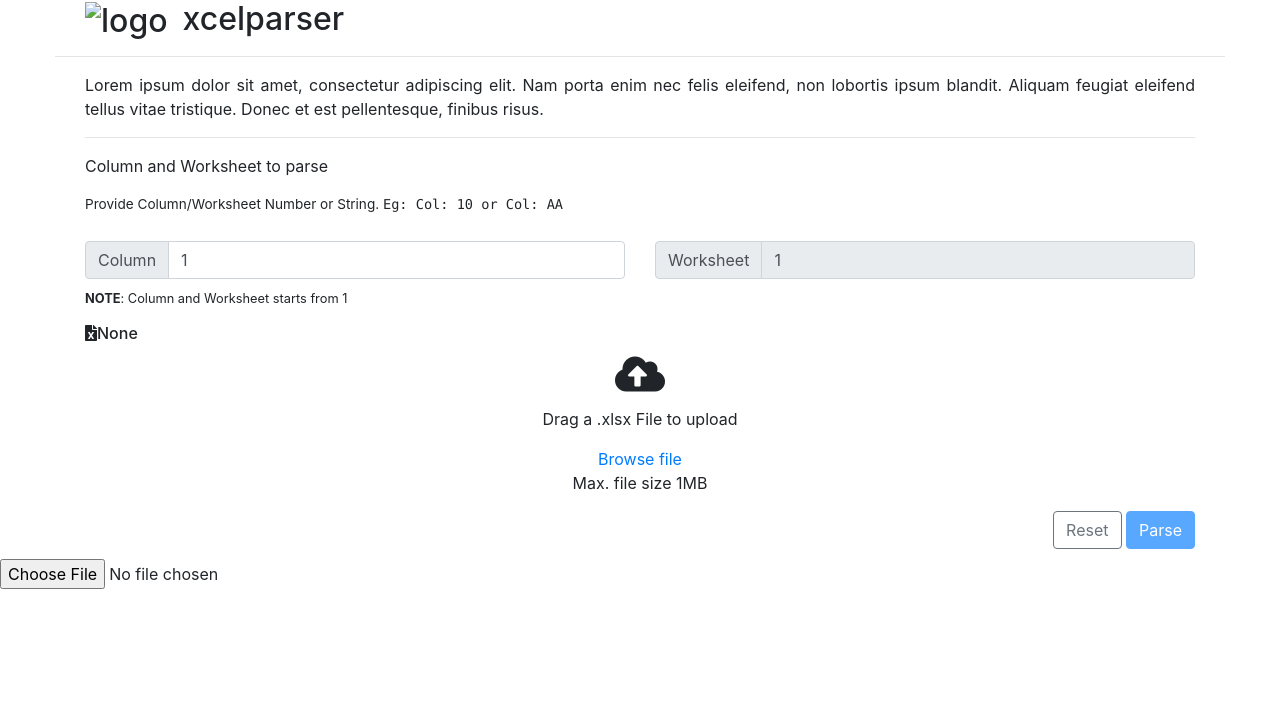
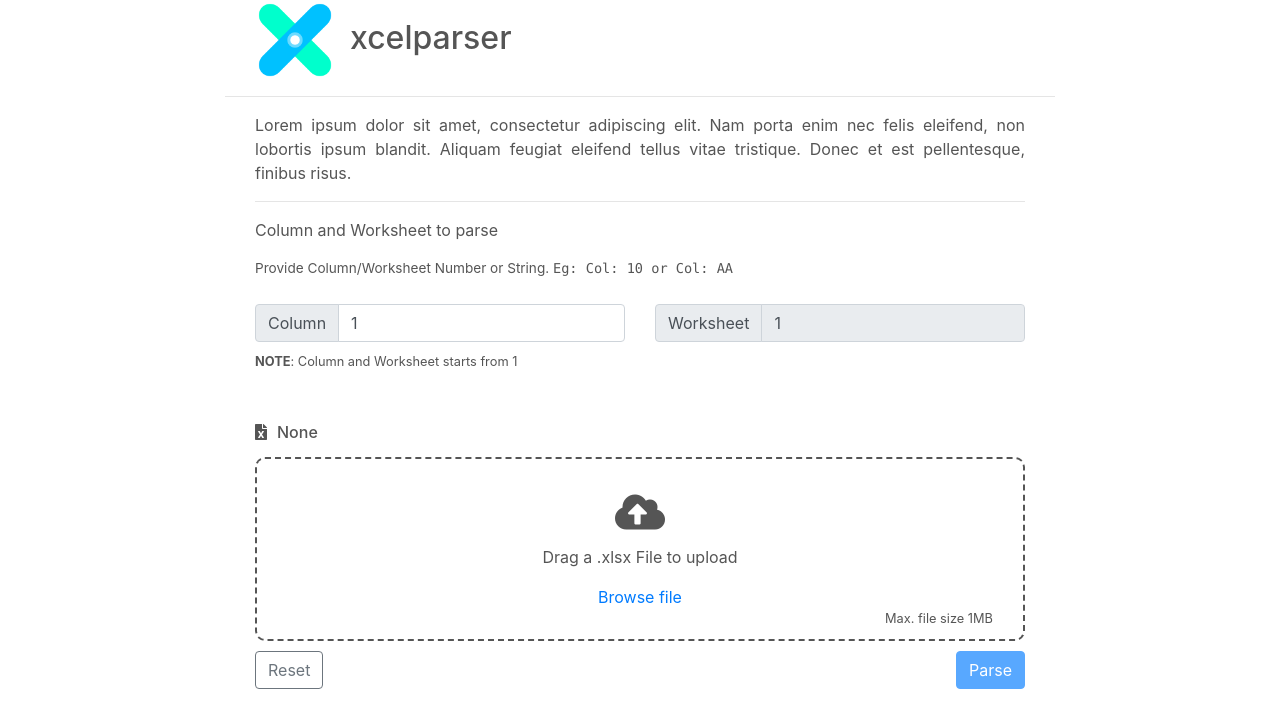
Before and after one commit to Sujaykumarh/xcelparser, a plain HTML site: page index.html in a window 1280 px wide. Drawn offline with nearby package versions, Linux system fonts and the light colour scheme; the site is published under a folder, as on GitHub Pages, so addresses that start at the root find nothing.

Commit message:
Fix URL
Fix URL from master branch to relative

```diff
--- a/index.html
+++ b/index.html
@@ -20,7 +20,7 @@
     <meta charset="utf-8" />
     <meta http-equiv="X-UA-Compatible" content="IE=edge">
     <title>xcelparser</title>
-    <link rel="icon" type="image/png" href="/images/favicon.png">
+    <link rel="icon" type="image/png" href="images/favicon.png">
     <meta name="viewport" content="width=device-width, initial-scale=1">
     <!-- jQuery Lib -->
     <script src="https://code.jquery.com/jquery-3.3.1.min.js" crossorigin="anonymous"></script>
@@ -38,14 +38,14 @@
     <script async="" src="https://cdn.rawgit.com/eligrey/Blob.js/0cef2746414269b16834878a8abc52eb9d53e6bd/Blob.js"></script>
     <script async="" src="https://cdn.rawgit.com/eligrey/FileSaver.js/e9d941381475b5df8b7d7691013401e171014e89/FileSaver.min.js"></script>
     <!-- Index.js -->
-    <link rel="stylesheet" type="text/css" media="screen" href="/index.css" />
-    <script src="/index.js"></script>
+    <link rel="stylesheet" type="text/css" media="screen" href="index.css" />
+    <script src="index.js"></script>
 </head>
 
 <body>
     <div class="container-fulid">
         <div class="container" id="AppName">
-            <h2><img src="/images/favicon.png" height="80px" alt="logo" style="margin-right: 15px;">xcelparser</h2>
+            <h2><img src="images/favicon.png" height="80px" alt="logo" style="margin-right: 15px;">xcelparser</h2>
         </div>
         <hr class="container">
         <div class="container" id="mainContent">
```
